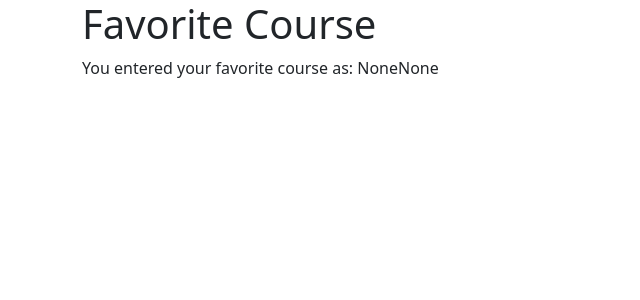
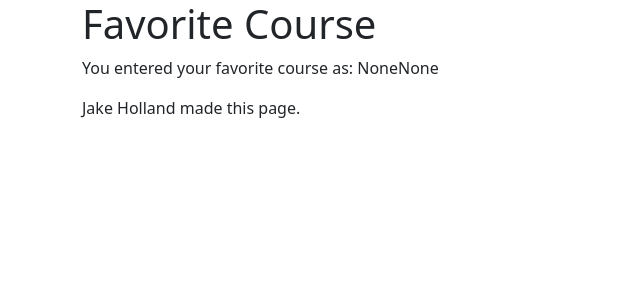
Before and after one commit to jhollandUMD/helloWorld, a Flask app: page /favorite-course in a window 1280 px wide. Shown: the top 300 px of the page, without its empty margins (0-640 px from the left). Run offline with Flask 3, Linux system fonts and the light colour scheme.

Commit message:
Added name to favorite-course.html

```diff
--- a/templates/favorite-course.html
+++ b/templates/favorite-course.html
@@ -6,4 +6,5 @@
 
 {% block page_content %}
     <p>You entered your favorite course as: {{ request.args.get('subject') }}{{ request.args.get('course_number') }}</p>
+    <p>Jake Holland made this page.</p>
 {% endblock %}
```
